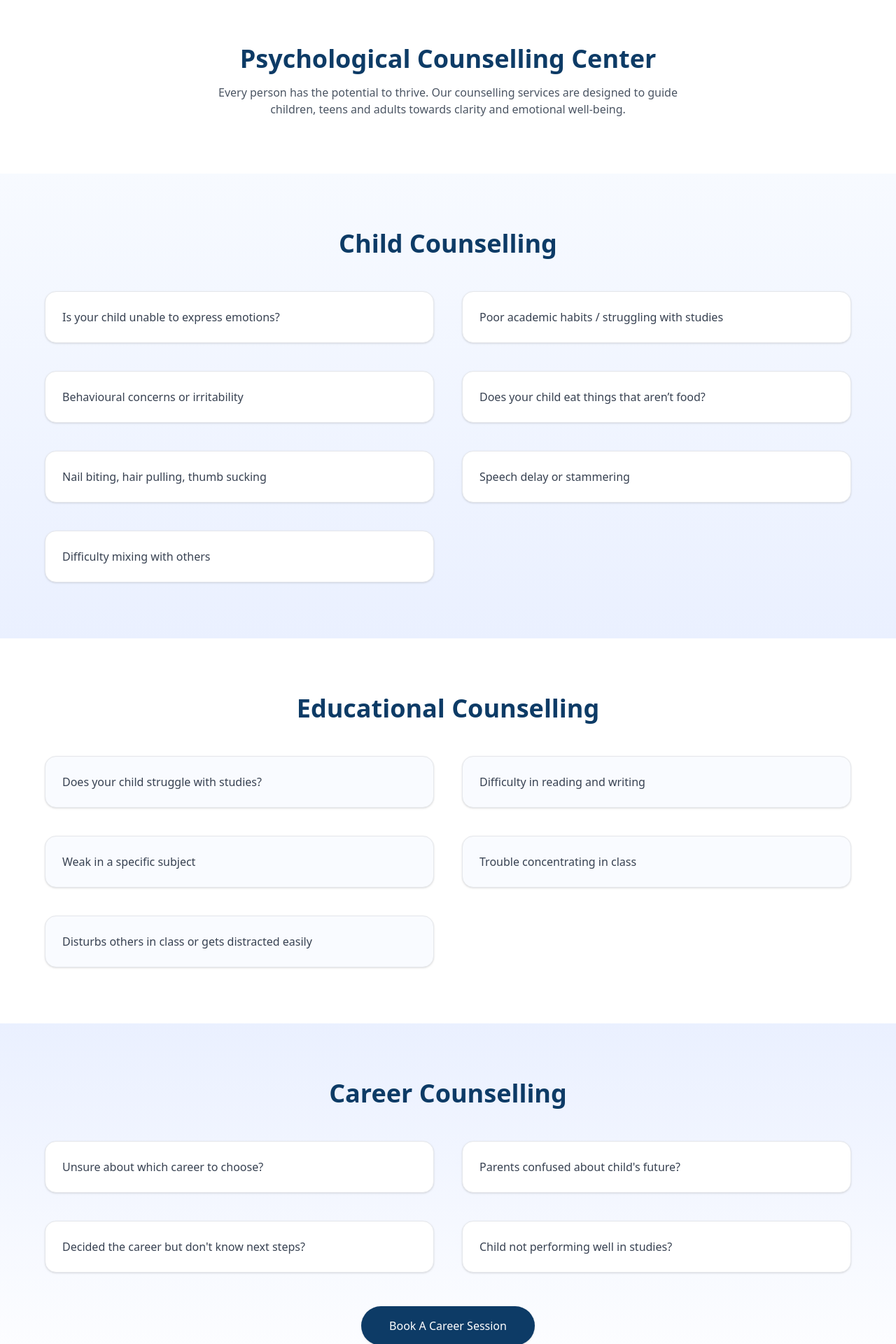
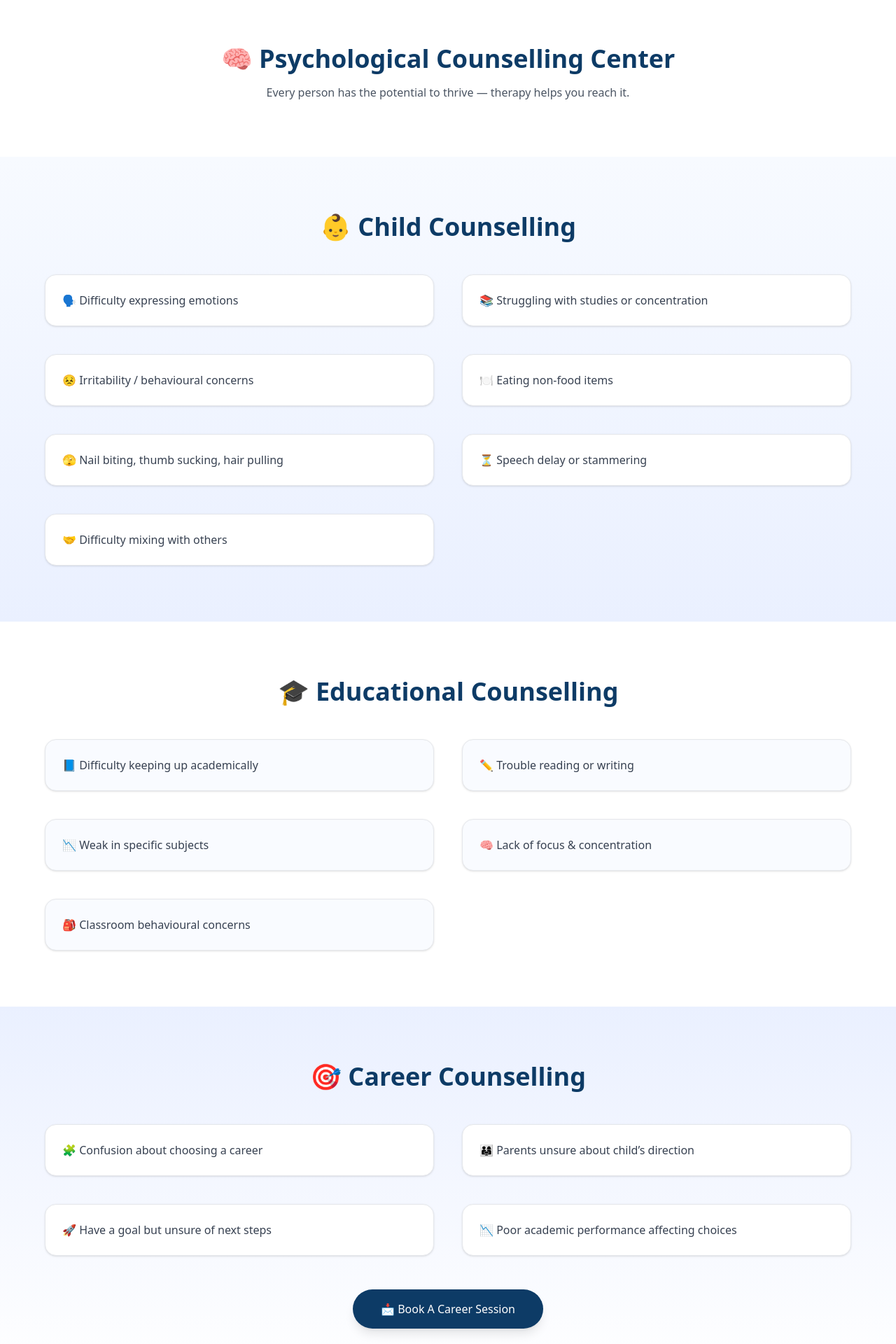
Before and after one commit to sidkulkarni11/mcc_new, a React (Vite) app: page /services in a window 1280 px wide. Shown: the part 420-2340 px from the top of the page at 70% size. Built offline with nearby package versions, Linux system fonts and the light colour scheme.

Commit message:
Fix GitHub Pages routing

```diff
--- a/package.json
+++ b/package.json
@@ -15,6 +15,7 @@
   "dependencies": {
     "@react-pdf-viewer/core": "^3.12.0",
     "@react-pdf-viewer/default-layout": "^3.12.0",
+    "aos": "^2.3.4",
     "pdfjs-dist": "^3.11.174",
     "react": "^19.2.0",
     "react-dom": "^19.2.0",
--- a/src/pages/Services.jsx
+++ b/src/pages/Services.jsx
@@ -1,34 +1,43 @@
-import React from "react";
+import React, { useEffect } from "react";
+import AOS from "aos";
+import 'aos/dist/aos.css';
 
 export default function Services() {
+
+    useEffect(() => {
+        AOS.init({ duration: 900, once: true });
+    }, []);
+
     return (
         <div className="pt-28 bg-[#F7FAFF]">
 
             {/* ---------- HERO ---------- */}
-            <section className="px-6 py-20 text-center bg-gradient-to-br from-white to-[#EAF0FF]">
+            <section
+                className="px-6 py-20 text-center bg-gradient-to-br from-white to-[#EAF0FF]"
+                data-aos="fade-down"
+            >
                 <h1 className="text-4xl md:text-6xl font-extrabold text-[#0D3B66]">
-                    Services Offered
+                    🌿 Our Services
                 </h1>
+
                 <p className="mt-4 text-lg md:text-xl max-w-3xl mx-auto text-gray-600 leading-relaxed">
-                    Each service is offered with one purpose — to help you heal, grow and live
-                    a calmer, healthier and more fulfilling life.
+                    Each service is designed with one purpose — to help you heal, grow, and live a happier, fulfilling life.
                 </p>
             </section>
 
 
             {/* ========================================================== */}
-            {/* 1️⃣ PSYCHOLOGICAL COUNSELLING CENTER (MAIN HEADER) */}
+            {/* 1️⃣ PSYCHOLOGICAL COUNSELLING CENTER */}
             {/* ========================================================== */}
             <section className="px-6 py-20 bg-white">
-                <div className="max-w-7xl mx-auto text-center">
+                <div className="max-w-7xl mx-auto text-center" data-aos="fade-up">
 
                     <h2 className="text-3xl md:text-4xl font-bold text-[#0D3B66]">
-                        Psychological Counselling Center
+                        🧠 Psychological Counselling Center
                     </h2>
 
                     <p className="text-gray-600 mt-4 max-w-2xl mx-auto">
-                        Every person has the potential to thrive.
-                        Our counselling services are designed to guide children, teens and adults towards clarity and emotional well-being.
+                        Every person has the potential to thrive — therapy helps you reach it.
                     </p>
                 </div>
             </section>
@@ -40,21 +49,28 @@ export default function Services() {
             <section className="px-6 py-20 bg-gradient-to-b from-[#F7FAFF] to-[#EAF0FF]">
                 <div className="max-w-6xl mx-auto">
 
-                    <h2 className="text-3xl md:text-4xl font-bold text-[#0D3B66] text-center">
-                        Child Counselling
+                    <h2
+                        className="text-3xl md:text-4xl font-bold text-[#0D3B66] text-center"
+                        data-aos="fade-up"
+                    >
+                        👶 Child Counselling
                     </h2>
 
                     <div className="grid grid-cols-1 md:grid-cols-2 gap-10 mt-12">
                         {[
-                            "Is your child unable to express emotions?",
-                            "Poor academic habits / struggling with studies",
-                            "Behavioural concerns or irritability",
-                            "Does your child eat things that aren’t food?",
-                            "Nail biting, hair pulling, thumb sucking",
-                            "Speech delay or stammering",
-                            "Difficulty mixing with others",
+                            "🗣️ Difficulty expressing emotions",
+                            "📚 Struggling with studies or concentration",
+                            "😣 Irritability / behavioural concerns",
+                            "🍽️ Eating non-food items",
+                            "🫣 Nail biting, thumb sucking, hair pulling",
+                            "⏳ Speech delay or stammering",
+                            "🤝 Difficulty mixing with others",
                         ].map((item, i) => (
-                            <div key={i} className="p-6 bg-white rounded-2xl shadow border">
+                            <div
+                                key={i}
+                                data-aos="fade-right"
+                                className="p-6 bg-white rounded-2xl shadow border hover:shadow-md transition-transform hover:-translate-y-1"
+                            >
                                 <p className="text-gray-700">{item}</p>
                             </div>
                         ))}
@@ -70,19 +86,26 @@ export default function Services() {
             <section className="px-6 py-20 bg-white">
                 <div className="max-w-6xl mx-auto">
 
-                    <h2 className="text-3xl md:text-4xl font-bold text-[#0D3B66] text-center">
-                        Educational Counselling
+                    <h2
+                        data-aos="fade-up"
+                        className="text-3xl md:text-4xl font-bold text-[#0D3B66] text-center"
+                    >
+                        🎓 Educational Counselling
                     </h2>
 
                     <div className="grid grid-cols-1 md:grid-cols-2 gap-10 mt-12">
                         {[
-                            "Does your child struggle with studies?",
-                            "Difficulty in reading and writing",
-                            "Weak in a specific subject",
-                            "Trouble concentrating in class",
-                            "Disturbs others in class or gets distracted easily",
+                            "📘 Difficulty keeping up academically",
+                            "✏️ Trouble reading or writing",
+                            "📉 Weak in specific subjects",
+                            "🧠 Lack of focus & concentration",
+                            "🎒 Classroom behavioural concerns",
                         ].map((item, i) => (
-                            <div key={i} className="p-6 bg-[#F9FBFF] rounded-2xl shadow border">
+                            <div
+                                key={i}
+                                data-aos="fade-left"
+                                className="p-6 bg-[#F9FBFF] rounded-2xl shadow border hover:shadow-md transition-transform hover:-translate-y-1"
+                            >
                                 <p className="text-gray-700">{item}</p>
                             </div>
                         ))}
@@ -98,119 +121,110 @@ export default function Services() {
             <section className="px-6 py-20 bg-gradient-to-b from-[#EAF0FF] to-white">
                 <div className="max-w-6xl mx-auto">
 
-                    <h2 className="text-3xl md:text-4xl font-bold text-[#0D3B66] text-center">
-                        Career Counselling
+                    <h2
+                        data-aos="fade-up"
+                        className="text-3xl md:text-4xl font-bold text-[#0D3B66] text-center"
+                    >
+                        🎯 Career Counselling
+                    </h2>
+
+                    <div className="grid grid-cols-1 md:grid-cols-2 gap-10 mt-12">
+
+                        {[
+                            "🧩 Confusion about choosing a career",
+                            "👨‍👩‍👧 Parents unsure about child’s direction",
+                            "🚀 Have a goal but unsure of next steps",
+                            "📉 Poor academic performance affecting choices",
+                        ].map((item, i) => (
+                            <div
+                                key={i}
+                                data-aos="zoom-in"
+                                className="p-6 bg-white rounded-2xl shadow border hover:shadow-md transition-transform hover:-translate-y-1"
+                            >
+                                <p className="text-gray-700">{item}</p>
+                            </div>
+                        ))}
+
+                    </div>
+
+                    <a
+                        href="https://wa.me/917977482411?text=I%20want%20Career%20Counselling"
+                        target="_blank"
+                        className="mt-12 block text-center px-10 py-4 bg-[#0D3B66] text-white rounded-full w-fit mx-auto shadow-lg hover:bg-[#082c52] transition-all"
+                        data-aos="fade-up"
+                    >
+                        📩 Book A Career Session
+                    </a>
+
+                </div>
+            </section>
+
+
+            {/* ========================================================== */}
+            {/* 5️⃣ ADULT COUNSELLING */}
+            {/* ========================================================== */}
+            <section className="px-6 py-20 bg-white">
+                <div className="max-w-6xl mx-auto">
+
+                    <h2
+                        data-aos="fade-up"
+                        className="text-3xl md:text-4xl font-bold text-[#0D3B66] text-center"
+                    >
+                        🧑‍⚕️ Adult & Personal Counselling
                     </h2>
 
                     <div className="grid grid-cols-1 md:grid-cols-2 gap-10 mt-12">
                         {[
-                            "Unsure about which career to choose?",
-                            "Parents confused about child's future?",
-                            "Decided the career but don't know next steps?",
-                            "Child not performing well in studies?",
+                            "💔 Feeling sad, hopeless or overwhelmed",
+                            "🚶‍♂️ Thoughts of running away / avoidance",
+                            "🗣️ Difficulty expressing emotions",
+                            "📉 Poor work performance",
+                            "🌪️ Frequent mood swings",
+                            "🔄 Feeling directionless / emotionally stuck",
                         ].map((item, i) => (
-                            <div key={i} className="p-6 bg-white rounded-2xl shadow border">
+                            <div
+                                key={i}
+                                data-aos="fade-right"
+                                className="p-6 bg-[#F7FAFF] rounded-2xl shadow border hover:shadow-md transition-transform hover:-translate-y-1"
+                            >
                                 <p className="text-gray-700">{item}</p>
                             </div>
                         ))}
                     </div>
 
-                    <a
-                        href="https://wa.me/917977482411?text=I%20want%20Career%20Counselling"
-                        target="_blank"
-                        className="mt-12 block text-center px-10 py-4 bg-[#0D3B66] text-white rounded-full w-fit mx-auto shadow hover:bg-[#082c52]"
-                    >
-                        Book A Career Session
-                    </a>
                 </div>
             </section>
 
 
             {/* ========================================================== */}
-            {/* 5️⃣ ADULT / PERSONAL COUNSELLING */}
-            {/* ========================================================== */}
-            <section className="px-6 py-20 bg-white">
-                <div className="max-w-6xl mx-auto">
-
-                    <h2 className="text-3xl md:text-4xl font-bold text-[#0D3B66] text-center">
-                        Adult & Personal Counselling
-                    </h2>
-
-                    <div className="grid grid-cols-1 md:grid-cols-2 gap-10 mt-12">
-                        {[
-                            "Feeling sad, hopeless or helpless?",
-                            "Thoughts of running away or avoiding family?",
-                            "Difficulty expressing thoughts or feelings?",
-                            "Performing poorly at work?",
-                            "Frequent mood swings?",
-                            "Feeling lost or emotionally overwhelmed?",
-                        ].map((item, i) => (
-                            <div key={i} className="p-6 bg-[#F7FAFF] rounded-2xl shadow border">
-                                <p className="text-gray-700">{item}</p>
-                            </div>
-                        ))}
-                    </div>
-                </div>
-            </section>
-
-
-            {/* ========================================================== */}
-            {/* 6️⃣ TESTING SERVICES  (from photo 2) */}
+            {/* 6️⃣ TESTING SERVICES */}
             {/* ========================================================== */}
             <section className="px-6 py-20 bg-gradient-to-b from-[#F7FAFF] to-[#EAF0FF]">
                 <div className="max-w-6xl mx-auto text-center">
 
-                    <h2 className="text-3xl md:text-4xl font-bold text-[#0D3B66]">
-                        Testing Services
-                    </h2>
-
-                    <p className="text-gray-600 mt-4 max-w-2xl mx-auto">
-                        Professional psychological assessments for clarity, diagnosis and growth.
-                    </p>
-
-                    <div className="grid grid-cols-1 sm:grid-cols-2 md:grid-cols-3 gap-8 mt-12">
-                        {[
-                            "IQ Testing",
-                            "Developmental Testing",
-                            "Psychological Evaluation",
-                            "Personality Assessment",
-                            "Learning Disabilities Assessment",
-                            "Aptitude Assessment",
-                            "Interest Inventory",
-                            "And many more",
-                        ].map((item, i) => (
-                            <div key={i} className="p-6 bg-white rounded-3xl shadow border text-center">
-                                <h3 className="font-semibold text-[#0D3B66]">{item}</h3>
-                            </div>
-                        ))}
-                    </div>
-                </div>
-            </section>
-
-
-            {/* ========================================================== */}
-            {/* 7️⃣ COUNSELLING SERVICES (from photo 2) */}
-            {/* ========================================================== */}
-            <section className="px-6 py-20 bg-white">
-                <div className="max-w-6xl mx-auto text-center">
-
-                    <h2 className="text-3xl md:text-4xl font-bold text-[#0D3B66]">
-                        Counselling Services
+                    <h2
+                        data-aos="fade-up"
+                        className="text-3xl md:text-4xl font-bold text-[#0D3B66]"
+                    >
+                        📝 Testing Services
                     </h2>
 
                     <div className="grid grid-cols-1 sm:grid-cols-2 md:grid-cols-3 gap-8 mt-12">
                         {[
-                            "Behavioural Counselling",
-                            "Career Counselling",
-                            "Child Counselling",
-                            "Adult Counselling",
-                            "Individual Counselling",
-                            "Educational Counselling",
-                            "Stress Management",
-                            "Anger Management",
-                            "And many more",
+                            "🧠 IQ Testing",
+                            "📊 Developmental Testing",
+                            "🧩 Psychological Evaluation",
+                            "🌈 Personality Assessment",
+                            "📘 Learning Disabilities Assessment",
+                            "📐 Aptitude Assessment",
+                            "🗂️ Interest Inventory",
+                            "✨ And many more",
                         ].map((item, i) => (
-                            <div key={i} className="p-6 bg-[#F7FAFF] rounded-3xl shadow border text-center">
+                            <div
+                                key={i}
+                                data-aos="zoom-in"
+                                className="p-6 bg-white rounded-3xl shadow border hover:shadow-md transition-transform hover:-translate-y-1"
+                            >
                                 <h3 className="font-semibold text-[#0D3B66]">{item}</h3>
                             </div>
                         ))}
@@ -220,22 +234,66 @@ export default function Services() {
             </section>
 
 
+            {/* ========================================================== */}
+            {/* 7️⃣ ADDITIONAL COUNSELLING SERVICES */}
+            {/* ========================================================== */}
+            <section className="px-6 py-20 bg-white">
+                <div className="max-w-6xl mx-auto text-center">
+
+                    <h2
+                        data-aos="fade-up"
+                        className="text-3xl md:text-4xl font-bold text-[#0D3B66]"
+                    >
+                        💬 Counselling Services
+                    </h2>
+
+                    <div className="grid grid-cols-1 sm:grid-cols-2 md:grid-cols-3 gap-8 mt-12">
+                        {[
+                            "🧭 Behavioural Counselling",
+                            "🎯 Career Counselling",
+                            "👶 Child Counselling",
+                            "🧑 Adult Counselling",
+                            "🧍‍♂️ Individual Counselling",
+                            "🎓 Educational Counselling",
+                            "🔥 Stress Management",
+                            "⚡ Anger Management",
+                            "✨ And many more",
+                        ].map((item, i) => (
+                            <div
+                                key={i}
+                                data-aos="fade-left"
+                                className="p-6 bg-[#F7FAFF] rounded-3xl shadow border hover:shadow-md transition-transform hover:-translate-y-1"
+                            >
+                                <h3 className="font-semibold text-[#0D3B66]">{item}</h3>
+                            </div>
+                        ))}
+                    </div>
+
+                </div>
+            </section>
+
+
+            {/* ========================================================== */}
             {/* FINAL CTA */}
-            <section className="px-6 py-20 text-center bg-[#F5F8FF]">
+            {/* ========================================================== */}
+            <section
+                className="px-6 py-20 text-center bg-[#F5F8FF]"
+                data-aos="fade-up"
+            >
                 <h2 className="text-3xl md:text-4xl font-bold text-[#0D3B66]">
-                    Begin Your Healing Journey
+                    🌟 Begin Your Healing Journey
                 </h2>
+
                 <p className="text-gray-600 mt-4 max-w-2xl mx-auto">
-                    Reach out today — you don’t have to do this alone.
-                    Support is just one message away.
+                    You don’t have to go through this alone — support is one message away.
                 </p>
 
                 <a
                     href="https://wa.me/917977482411?text=I%20want%20to%20book%20a%20session"
                     target="_blank"
-                    className="mt-8 inline-block px-12 py-4 bg-[#0D3B66] text-white rounded-full shadow-lg hover:bg-[#082742]"
+                    className="mt-8 inline-block px-12 py-4 bg-[#0D3B66] text-white rounded-full shadow-lg hover:bg-[#082742] transition-transform hover:scale-105"
                 >
-                    Book an Appointment
+                    💬 Book an Appointment
                 </a>
             </section>
 
```
Also changed, not shown: 6 other files (tests, documents, lock files or other folders).
